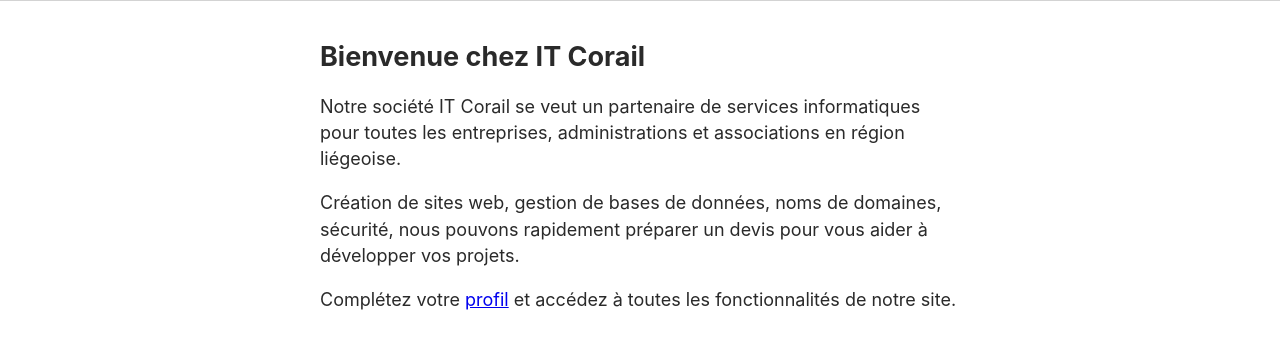
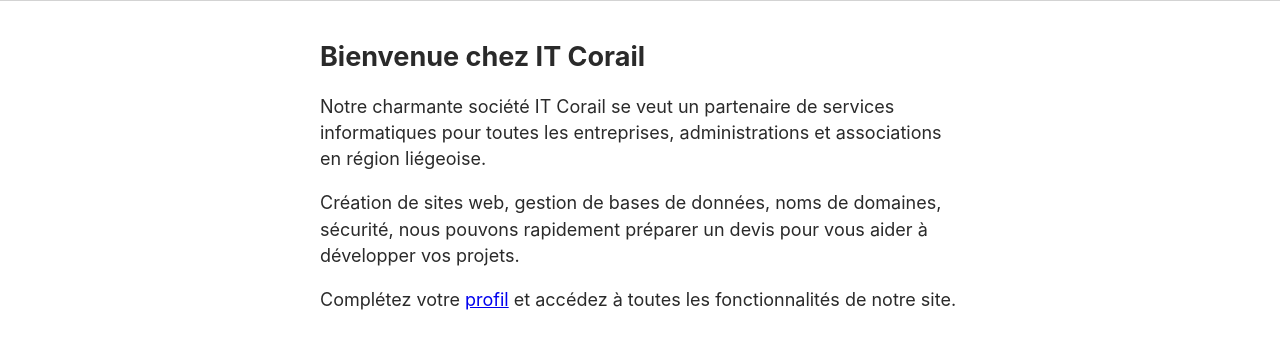
Before and after one commit to plicplic/newcorail, a Gatsby site: page / in a window 1280 px wide. Shown: the part 119-466 px from the top of the page. Built offline with nearby package versions, Linux system fonts and the light colour scheme; Gatsby itself is replaced by a stand-in of ours.

Commit message:
test avec travis

```diff
--- a/src/pages/index.js
+++ b/src/pages/index.js
@@ -9,7 +9,7 @@
     <Status />
     <View title="Bienvenue chez IT Corail">
       <p>
-        Notre société IT Corail se veut un partenaire de services informatiques pour toutes les entreprises, administrations et associations en région liégeoise.
+        Notre charmante société IT Corail se veut un partenaire de services informatiques pour toutes les entreprises, administrations et associations en région liégeoise.
       </p>
 
       <p>Création de sites web, gestion de bases de données, noms de domaines, sécurité, nous pouvons rapidement préparer un devis pour vous aider à développer vos projets.
```
Also changed, not shown: .travis.yml.
